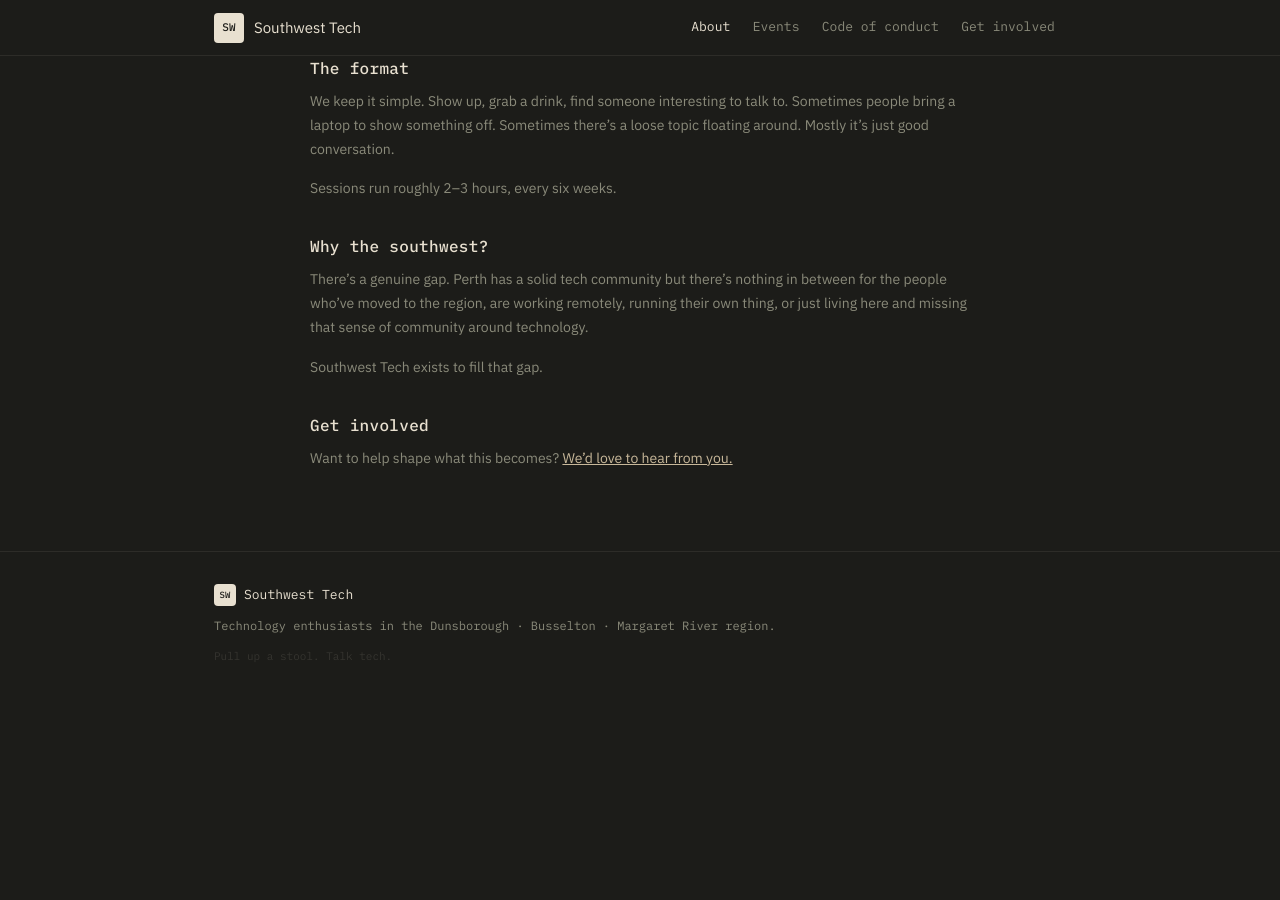
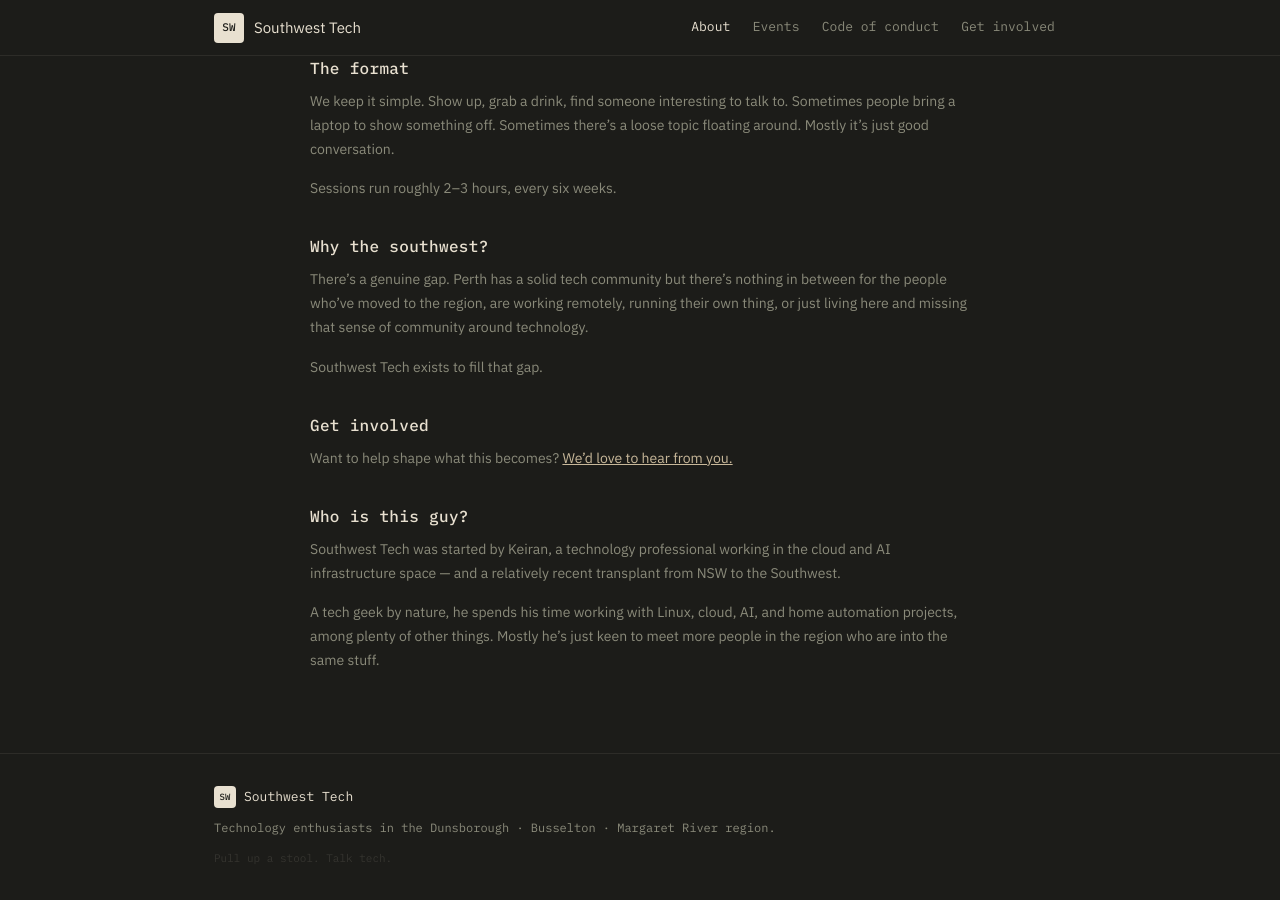
Before and after one commit to swtech-au/southwest-tech, a Jekyll site: the page built from about.md, in a window 1280 px wide and 900 px high, scrolled down 657 px. Built offline with Jekyll 4.4.1, drawn with Linux system fonts in a browser that asks for light colours; before the commit the page ends 1355 px from its top, so only the background shows below that.

Commit message:
Add 'Who is this guy?' section to About page
Co-Authored-By: Claude Sonnet 4.6 <noreply@anthropic.com>

```diff
--- a/about.md
+++ b/about.md
@@ -37,3 +37,9 @@ Southwest Tech exists to fill that gap.
 ## Get involved
 
 Want to help shape what this becomes? [We'd love to hear from you.](/get-involved/)
+
+## Who is this guy?
+
+Southwest Tech was started by Keiran, a technology professional working in the cloud and AI infrastructure space — and a relatively recent transplant from NSW to the Southwest.
+
+A tech geek by nature, he spends his time working with Linux, cloud, AI, and home automation projects, among plenty of other things. Mostly he's just keen to meet more people in the region who are into the same stuff.
```
